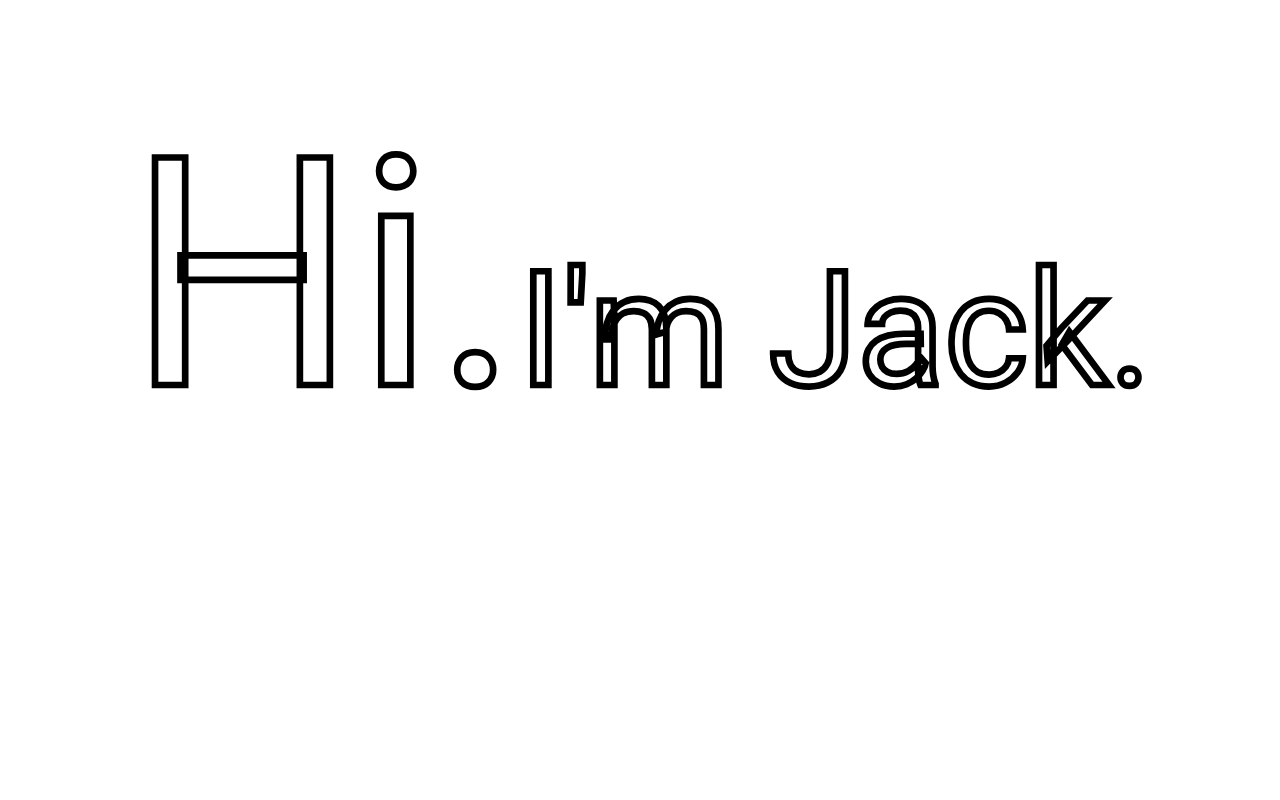
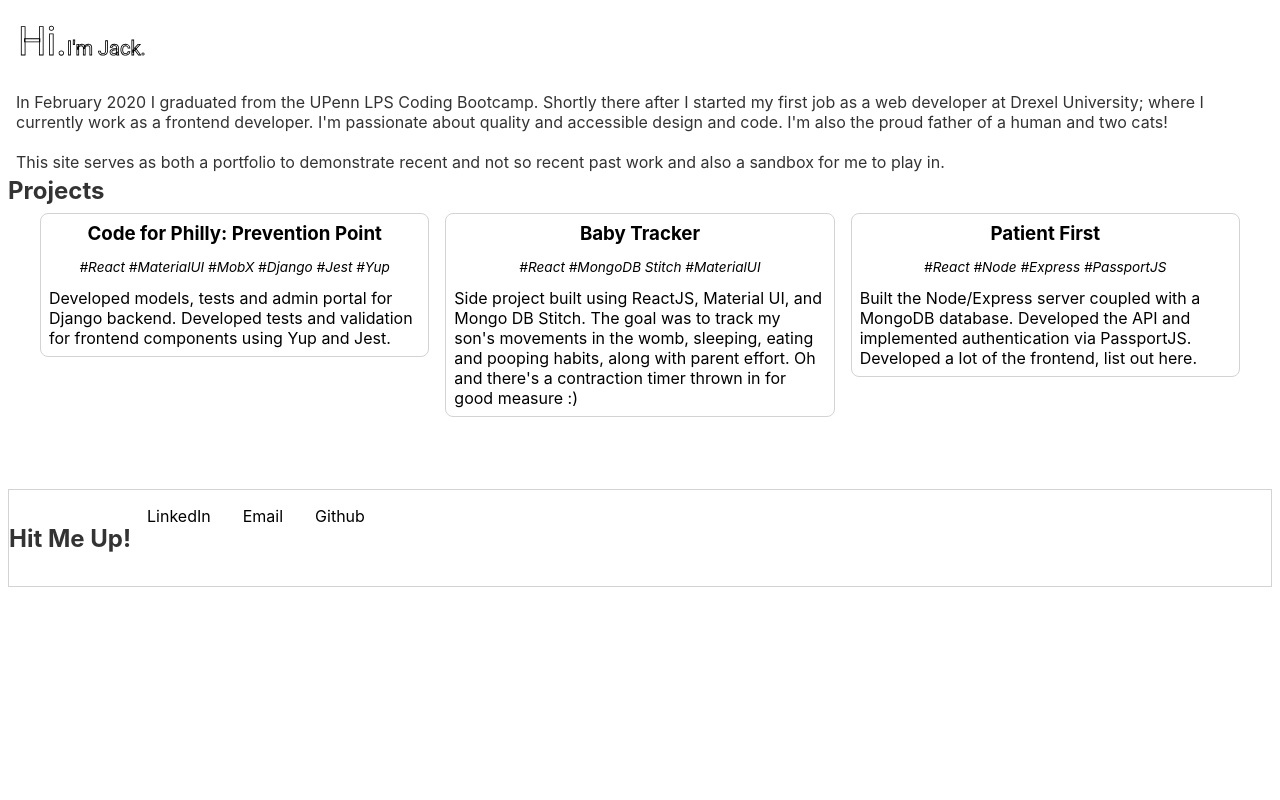
Before and after one commit to JackRyan1989/portfolio, a Svelte app: page / in a window 1280 px wide. Shown: the top 800 px of the page. Built offline with nearby package versions, Linux system fonts and the light colour scheme.

Commit message:
Magic shrinking h1 complete.

```diff
--- a/src/components/header.svelte
+++ b/src/components/header.svelte
@@ -1,5 +1,14 @@
 <script>
-  import { onMount } from 'svelte'
+  let scrollPos = 10;
+  let makeSmall = false;
+
+  document.addEventListener("scroll", function (e) {
+    let newPos = window.scrollY;
+    if (newPos > scrollPos) {
+      makeSmall = true;
+    }
+  });
+
 </script>
 
 <svelte:head>
@@ -10,9 +19,10 @@
   />
 </svelte:head>
 
-<header>
-  <h1>Hi.<span> I'm Jack.</span></h1>
-</header>
+  <header class='{makeSmall ? "shrinko" : "expando"}'>
+    <h1 class='{makeSmall ? "shrink" : "expand"}'>Hi.<span> I'm Jack.</span></h1>
+  </header>
+
 
 <style>
   * {
@@ -20,28 +30,46 @@
     padding: 0;
     border: 0;
     outline: 0;
-    font-size: 100%;
     vertical-align: baseline;
     background: transparent;
   }
 
   header {
-    background-color: #FFF;
+    background-color: #fff;
     height: 100vh;
+  }
+
+  .expando {
+    height: 100vh;
+  }
+
+  .expand {
+    font-size: 20em;
+    text-align: center;
+  }
+
+  .shrinko {
+    height: 10vh;
+    transition-property: height;
+    transition-duration: .1s;
+  }
+
+  .shrink {
+    font-size: 2.5em;
+    text-align: left;
+    transition-property: font-size, text-align;
+    transition-duration: 0.5s, 0.5s;
   }
 
   h1 {
     font-family: "Roboto", sans-serif;
     font-weight: 400;
     padding: 0.25em;
-    font-size: 20em;
     -webkit-text-fill-color: transparent;
     -webkit-text-stroke: thin #000;
-    text-align: center;
   }
 
   h1 span {
-    font-size: .5em;
+    font-size: 0.5em;
   }
-
 </style>
--- a/src/components/textblurb.svelte
+++ b/src/components/textblurb.svelte
@@ -2,24 +2,31 @@
 </script>
 
 <section>
-  <h2>Howdy!</h2>
-  <section>
-    <p>
-      In February 2020 I graduated from the UPenn LPS Coding Bootcamp. Shortly
-      there after I started my first job as a web developer at Drexel
-      University; where I currently work as a frontend developer.
-      I'm passionate about quality and accessible design and code. I'm also the
-      proud father of a human and two cats!
-    </p>
-    <p>
-      This site serves as both a portfolio to demonstrate past work and also a
-      sandbox for me to play in.
-    </p>
-  </section>
+  <p>
+    In February 2020 I graduated from the UPenn LPS Coding Bootcamp. Shortly
+    there after I started my first job as a web developer at Drexel University;
+    where I currently work as a frontend developer. I'm passionate about quality
+    and accessible design and code. I'm also the proud father of a human and two
+    cats!
+  <br/>
+  <br/>
+    This site serves as both a portfolio to demonstrate recent and not so recent past work and also a
+    sandbox for me to play in.
+  </p>
 </section>
 
 <style>
+  * {
+    margin: 0;
+    padding: 0;
+    border: 0;
+    outline: 0;
+    vertical-align: baseline;
+    background: transparent;
+  }
+
   section {
     display: grid;
+    padding: 0.25em 0.5em;
   }
 </style>
--- a/src/main.js
+++ b/src/main.js
@@ -2,9 +2,6 @@ import App from './App.svelte';
 
 const app = new App({
 	target: document.body,
-	// props: {
-	// 	name: 'perry'
-	// }
 });
 
 export default app;
```
